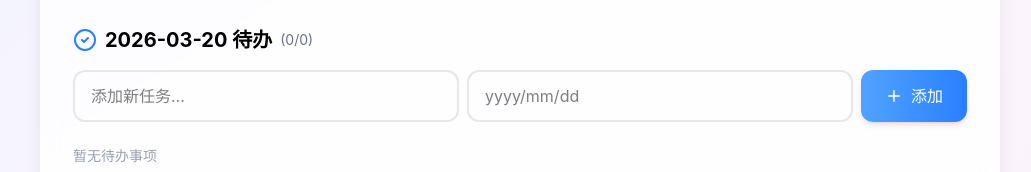
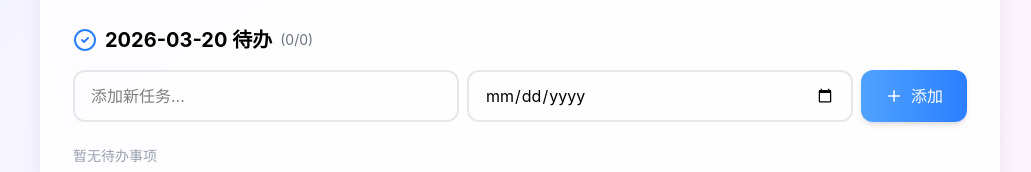
Before and after one commit to Jiaxin20/my-todo-app, a React (Vite) app: page / in a window 1280 px wide. Shown: the part 315-487 px from the top of the page, without its empty margins (120-1151 px from the left). Built offline with nearby package versions, Linux system fonts and the light colour scheme.

Commit message:
修改ddl日期

```diff
--- a/src/App.jsx
+++ b/src/App.jsx
@@ -452,7 +452,7 @@ export default function App() {
                     onKeyUp={(e) => e.key === 'Enter' && addTask()}
                   />
                   <input
-                    type="text"
+                    type="date"
                     value={newTaskDeadline}
                     onChange={(e) => setNewTaskDeadline(e.target.value)}
                     placeholder="yyyy/mm/dd"
```
